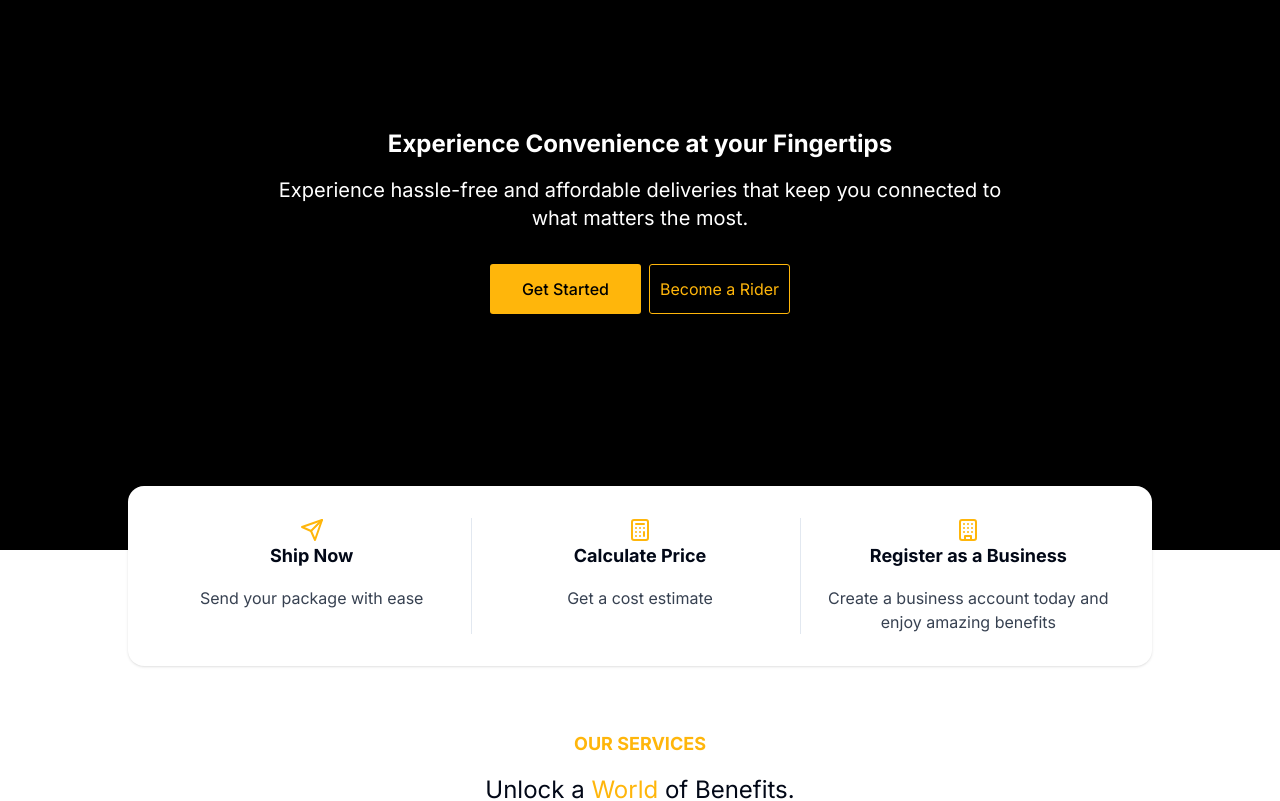
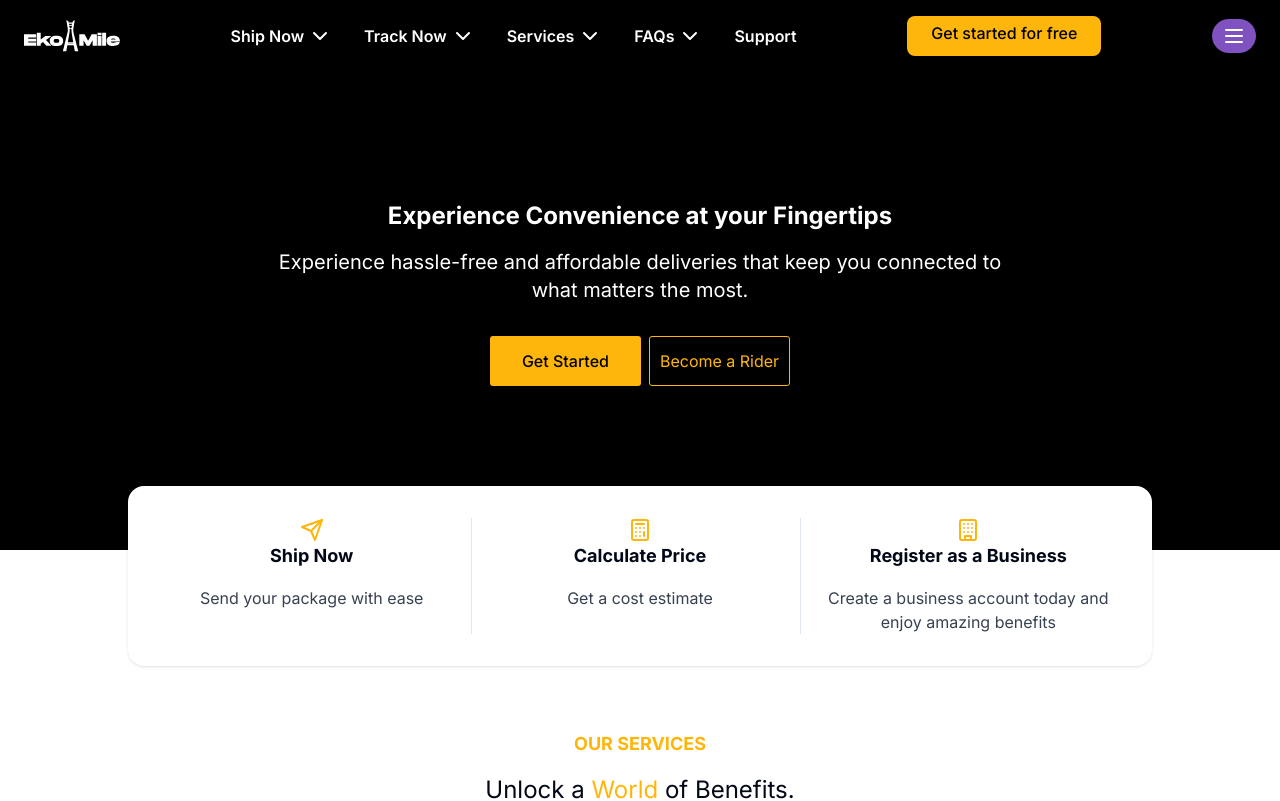
Before and after one commit to ieadeleke/dashboard, a Next.js app: page /start in a window 1280 px wide. Shown: the top 801 px of the page. Built offline with nearby package versions, Linux system fonts and the light colour scheme.

Commit message:
added mobile nav menu for landing page

```diff
--- a/package.json
+++ b/package.json
@@ -62,6 +62,7 @@
     "tailwindcss": "3.3.3",
     "tailwindcss-animate": "^1.0.7",
     "typescript": "5.2.2",
+    "vaul": "^0.8.0",
     "zod": "^3.22.3"
   },
   "devDependencies": {
--- /dev/null
+++ b/src/components/navbar/NavBar.tsx
@@ -0,0 +1,79 @@
+import Logo from "@/assets/icons/ic_logo.svg";
+import { ChevronDown, MenuIcon, XIcon } from "lucide-react";
+import Button from "../buttons";
+import Link from "next/link";
+import {
+  Drawer,
+  DrawerClose,
+  DrawerContent,
+  DrawerDescription,
+  DrawerFooter,
+  DrawerHeader,
+  DrawerTitle,
+  DrawerTrigger,
+} from "@/components/ui/drawer";
+import { IconButton } from "../buttons/IconButton";
+
+const links = ["Ship Now", "Track Now", "Services", "FAQs", "Support"];
+export const NavBar = () => {
+  return (
+    <Drawer>
+      <div className="flex items-center p-4 px-6 justify-between">
+        <Link href="/">
+          <Logo />
+        </Link>
+
+        <div className="items-center text-white gap-8 hidden lg:flex">
+          <div className="flex items-center gap-1 cursor-pointer">
+            <p className="font-semibold">Ship Now</p>
+            <ChevronDown />
+          </div>
+
+          <div className="flex items-center gap-1 cursor-pointer">
+            <p className="font-semibold">Track Now</p>
+            <ChevronDown />
+          </div>
+
+          <div className="flex items-center gap-1 cursor-pointer">
+            <p className="font-semibold">Services</p>
+            <ChevronDown />
+          </div>
+
+          <div className="flex items-center gap-1 cursor-pointer">
+            <p className="font-semibold">FAQs</p>
+            <ChevronDown />
+          </div>
+
+          <div className="flex items-center gap-1 cursor-pointer">
+            <p className="font-semibold">Support</p>
+          </div>
+        </div>
+
+        <Button className="h-[40px] rounded-lg px-6 hidden lg:flex">
+          Get started for free
+        </Button>
+
+        <DrawerTrigger>
+          <MenuIcon className="text-white" />
+        </DrawerTrigger>
+        <DrawerContent>
+          <div className="flex flex-col gap-3 px-4 py-8">
+            {links.map((item) => (
+              <div
+                key={item}
+                className="flex items-center gap-1 cursor-pointer"
+              >
+                <p className="font-semibold">{item}</p>
+              </div>
+            ))}
+          </div>
+          <DrawerClose className="flex justify-center">
+            <IconButton>
+              <XIcon className="text-black" />
+            </IconButton>
+          </DrawerClose>
+        </DrawerContent>
+      </div>
+    </Drawer>
+  );
+};
--- a/src/components/page_components/landing-page/Hero.tsx
+++ b/src/components/page_components/landing-page/Hero.tsx
@@ -1,8 +1,11 @@
 import Button from "@/components/buttons";
+import { NavBar } from "@/components/navbar/NavBar";
 
 export const Hero = () => {
   return (
-    <div className="flex flex-col bg-black h-[550px] justify-center md:justify-normal">
+    <div className="flex flex-col bg-black h-[550px]">
+      <NavBar />
+      <div className="flex flex-col justify-center md:justify-normal">
         <div className="px-4 pt-[10%] text-white text-center md:px-[10%] lg:px-[20%]">
           <div className="flex flex-col gap-8">
             <div className="flex flex-col gap-4">
@@ -22,5 +25,6 @@ export const Hero = () => {
           </div>
         </div>
       </div>
+    </div>
   );
 };
--- /dev/null
+++ b/src/components/ui/drawer.tsx
@@ -0,0 +1,116 @@
+import * as React from "react"
+import { Drawer as DrawerPrimitive } from "vaul"
+
+import { cn } from "@/lib/utils"
+
+const Drawer = ({
+  shouldScaleBackground = true,
+  ...props
+}: React.ComponentProps<typeof DrawerPrimitive.Root>) => (
+  <DrawerPrimitive.Root
+    shouldScaleBackground={shouldScaleBackground}
+    {...props}
+  />
+)
+Drawer.displayName = "Drawer"
+
+const DrawerTrigger = DrawerPrimitive.Trigger
+
+const DrawerPortal = DrawerPrimitive.Portal
+
+const DrawerClose = DrawerPrimitive.Close
+
+const DrawerOverlay = React.forwardRef<
+  React.ElementRef<typeof DrawerPrimitive.Overlay>,
+  React.ComponentPropsWithoutRef<typeof DrawerPrimitive.Overlay>
+>(({ className, ...props }, ref) => (
+  <DrawerPrimitive.Overlay
+    ref={ref}
+    className={cn("fixed inset-0 z-50 bg-black/80", className)}
+    {...props}
+  />
+))
+DrawerOverlay.displayName = DrawerPrimitive.Overlay.displayName
+
+const DrawerContent = React.forwardRef<
+  React.ElementRef<typeof DrawerPrimitive.Content>,
+  React.ComponentPropsWithoutRef<typeof DrawerPrimitive.Content>
+>(({ className, children, ...props }, ref) => (
+  <DrawerPortal>
+    <DrawerOverlay />
+    <DrawerPrimitive.Content
+      ref={ref}
+      className={cn(
+        "fixed inset-x-0 bottom-0 z-50 mt-24 flex h-auto flex-col rounded-t-[10px] border bg-background",
+        className
+      )}
+      {...props}
+    >
+      <div className="mx-auto mt-4 h-2 w-[100px] rounded-full bg-muted" />
+      {children}
+    </DrawerPrimitive.Content>
+  </DrawerPortal>
+))
+DrawerContent.displayName = "DrawerContent"
+
+const DrawerHeader = ({
+  className,
+  ...props
+}: React.HTMLAttributes<HTMLDivElement>) => (
+  <div
+    className={cn("grid gap-1.5 p-4 text-center sm:text-left", className)}
+    {...props}
+  />
+)
+DrawerHeader.displayName = "DrawerHeader"
+
+const DrawerFooter = ({
+  className,
+  ...props
+}: React.HTMLAttributes<HTMLDivElement>) => (
+  <div
+    className={cn("mt-auto flex flex-col gap-2 p-4", className)}
+    {...props}
+  />
+)
+DrawerFooter.displayName = "DrawerFooter"
+
+const DrawerTitle = React.forwardRef<
+  React.ElementRef<typeof DrawerPrimitive.Title>,
+  React.ComponentPropsWithoutRef<typeof DrawerPrimitive.Title>
+>(({ className, ...props }, ref) => (
+  <DrawerPrimitive.Title
+    ref={ref}
+    className={cn(
+      "text-lg font-semibold leading-none tracking-tight",
+      className
+    )}
+    {...props}
+  />
+))
+DrawerTitle.displayName = DrawerPrimitive.Title.displayName
+
+const DrawerDescription = React.forwardRef<
+  React.ElementRef<typeof DrawerPrimitive.Description>,
+  React.ComponentPropsWithoutRef<typeof DrawerPrimitive.Description>
+>(({ className, ...props }, ref) => (
+  <DrawerPrimitive.Description
+    ref={ref}
+    className={cn("text-sm text-muted-foreground", className)}
+    {...props}
+  />
+))
+DrawerDescription.displayName = DrawerPrimitive.Description.displayName
+
+export {
+  Drawer,
+  DrawerPortal,
+  DrawerOverlay,
+  DrawerTrigger,
+  DrawerClose,
+  DrawerContent,
+  DrawerHeader,
+  DrawerFooter,
+  DrawerTitle,
+  DrawerDescription,
+}
--- a/src/pages/start.tsx
+++ b/src/pages/start.tsx
@@ -16,7 +16,7 @@ export default function HomePage() {
     <Layout>
       <div className="flex flex-col gap-16 bg-white">
         <Hero />
-        <div className="-mt-32 z-10 md:px-10 lg:px-32">
+        <div className="-mt-24 z-10 md:px-10 md:-mt-32 lg:px-32">
           <HeroOptions />
         </div>
         <OurServices />
```
Also changed, not shown: src/assets/icons/ic_logo.svg, 1 other file (tests, documents, lock files or other folders). Lines whose indentation alone changed are shown as unchanged.
